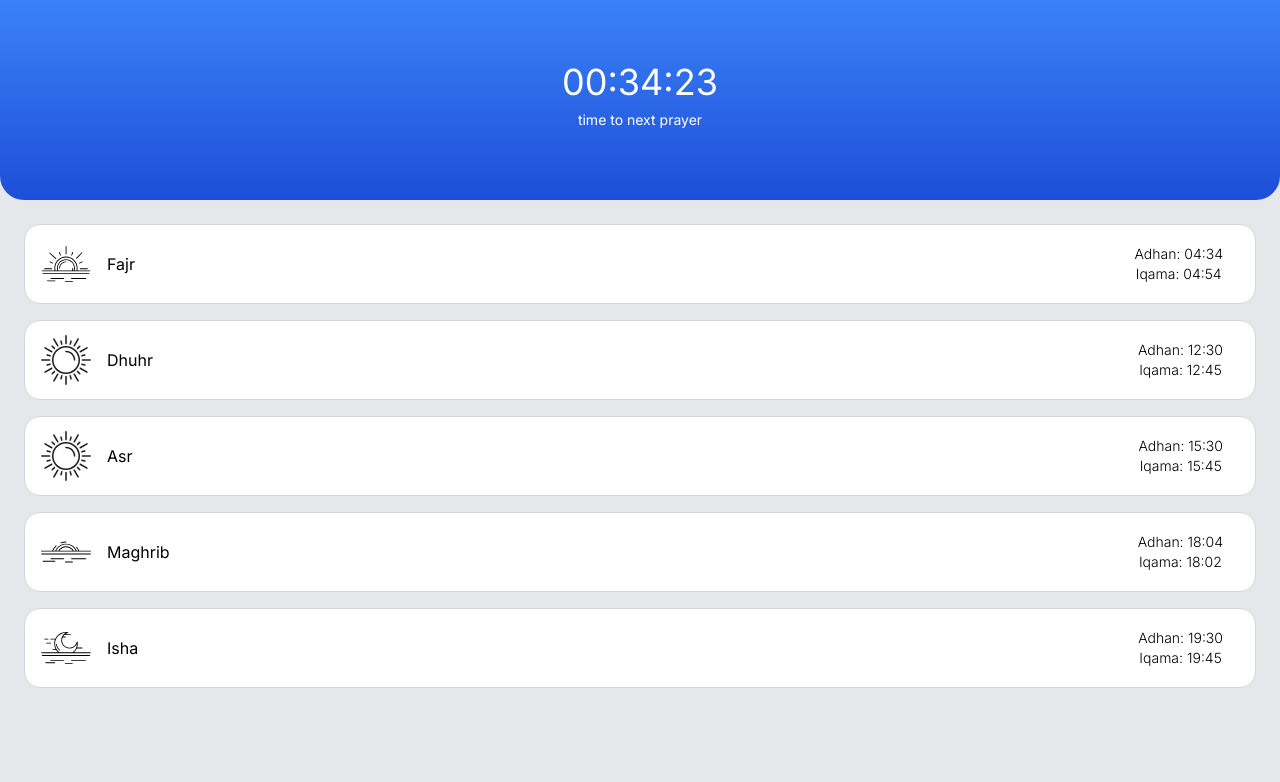
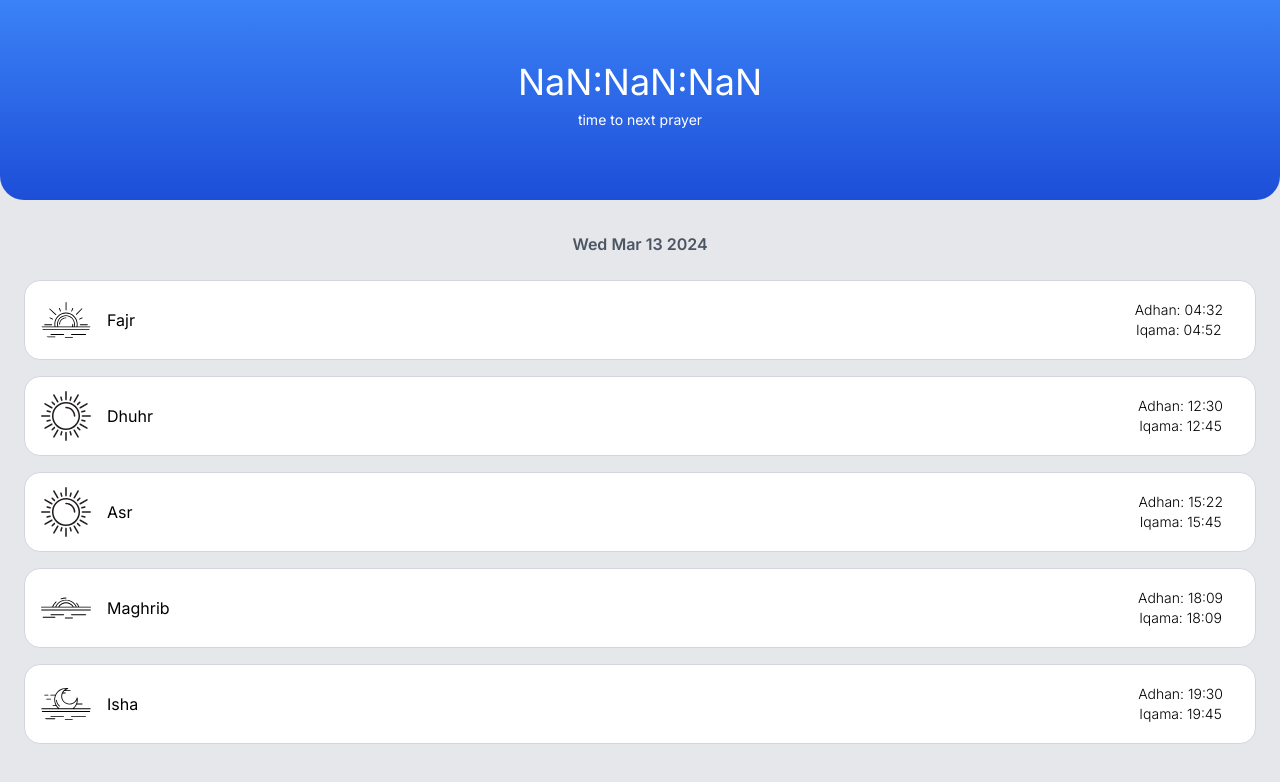
Before and after one commit to mamin11/salah-time, a Next.js app: page / in a window 1280 px wide. Shown: the top 782 px of the page. Built offline with nearby package versions, Linux system fonts and the light colour scheme.

Commit message:
chore: add count down timer

```diff
--- /dev/null
+++ b/src/app/interfaces.ts
@@ -0,0 +1,2 @@
+export interface Prayer {name: string, adhan: string, iqama: string, icon: string}
+export interface PrayerList {prayers: Prayer[]}
--- a/src/app/page.tsx
+++ b/src/app/page.tsx
@@ -1,6 +1,6 @@
 import Image from "next/image";
-
-interface Prayer {name: string, adhan: string, iqama: string, icon: string}
+import TimeDown from "./timedown";
+import {Prayer} from "./interfaces";
 
 function PrayerTile({prayer} :{prayer: Prayer}) {
   return (
@@ -27,21 +27,23 @@ function PrayerTile({prayer} :{prayer: Prayer}) {
 }
 
 const prayers :Prayer[] = [
-  {name: "Fajr", adhan: "04:34", iqama: "04:54", icon: "/sunrise.svg"},
+  {name: "Fajr", adhan: "04:32", iqama: "04:52", icon: "/sunrise.svg"},
   {name: "Dhuhr", adhan: "12:30", iqama: "12:45", icon: "/dhuhr.svg"},
-  {name: "Asr", adhan: "15:30", iqama: "15:45", icon: "/dhuhr.svg"},
-  {name: "Maghrib", adhan: "18:04", iqama: "18:02", icon: "/maghrib.svg"},
+  {name: "Asr", adhan: "15:22", iqama: "15:45", icon: "/dhuhr.svg"},
+  {name: "Maghrib", adhan: "18:09", iqama: "18:09", icon: "/maghrib.svg"},
   {name: "Isha", adhan: "19:30", iqama: "19:45", icon: "/isha.svg"}
 ];
 
 export default function Home() {
+
   return (
     <main className="flex flex-col h-screen items-start bg-gray-200">
       <div className="h-1/4 bg-gradient-to-b from-blue-500 to-blue-700 w-full rounded-b-3xl flex flex-col justify-center items-center">
-        <p className="text-white text-4xl">00:34:23</p>
+        <TimeDown prayers={prayers} />
         <p className="text-white text-sm p-2">time to next prayer</p>
       </div>
       <div className="h-3/4 p-6 w-full rounded-b-3xl flex flex-col gap-4">
+        <p className="text-gray-600 text-center text-md font-semibold p-2">{new Date().toDateString()}</p>
 
         {prayers.map((prayer) => (
           <PrayerTile prayer={prayer} />
--- /dev/null
+++ b/src/app/timedown.tsx
@@ -0,0 +1,31 @@
+'use client';
+import {PrayerList} from "./interfaces";
+import useTimer from "./utils";
+
+
+export default function TimeDown({prayers} :PrayerList) {
+    // Get current time
+    const now = new Date();
+    const todayString = now.toISOString().substr(0, 10);
+
+    const sortedPrayers = prayers.slice().sort((a, b) => {
+        const timeA = new Date(`${todayString}T${a.iqama}`);
+        const timeB = new Date(`${todayString}T${b.iqama}`);
+        return timeA.getTime() - timeB.getTime();
+    });
+
+    // Find the next prayer
+    let nextPrayer = null;
+    for (const prayer of sortedPrayers) {
+        let adhanTime = new Date(`${todayString}T${prayer.iqama}`);
+        if (adhanTime.valueOf() > now.valueOf()) {
+            nextPrayer = prayer.iqama;
+            break;
+        }
+    }
+
+    const nextPrayerTime = new Date(`${todayString}T${nextPrayer}`);
+    const { hours, minutes, seconds } = useTimer(nextPrayerTime);
+
+    return <span className="text-white text-4xl">{`${hours}`+':'+`${minutes}`+':'+`${seconds}`}</span>;
+}
--- /dev/null
+++ b/src/app/utils.ts
@@ -0,0 +1,30 @@
+import { useState, useEffect } from "react";
+
+const SECOND: number = 1_000;
+const MINUTE: number = SECOND * 60;
+const HOUR: number = MINUTE * 60;
+
+export default function useTimer(deadline: any, interval: any = SECOND) {
+    const [timespan, setTimespan] = useState(new Date(deadline).valueOf() - Date.now());
+
+    useEffect(() => {
+        const intervalId = setInterval(() => {
+        setTimespan((_timespan) => _timespan - interval);
+        }, interval);
+
+        return () => {
+        clearInterval(intervalId);
+        };
+    }, [interval]);
+
+    /* If the initial deadline value changes */
+    useEffect(() => {
+        setTimespan(new Date(deadline).valueOf() - Date.now());
+        }, [deadline]);
+
+        return {
+        hours: Math.floor((timespan / HOUR) % 24) < 0 ? 0: Math.floor((timespan / HOUR) % 24),
+        minutes: Math.floor((timespan / MINUTE) % 60) < 0 ? 0 : Math.floor((timespan / MINUTE) % 60),
+        seconds: Math.floor((timespan / SECOND) % 60) < 0 ? 0 : Math.floor((timespan / SECOND) % 60)
+    };
+}
```
